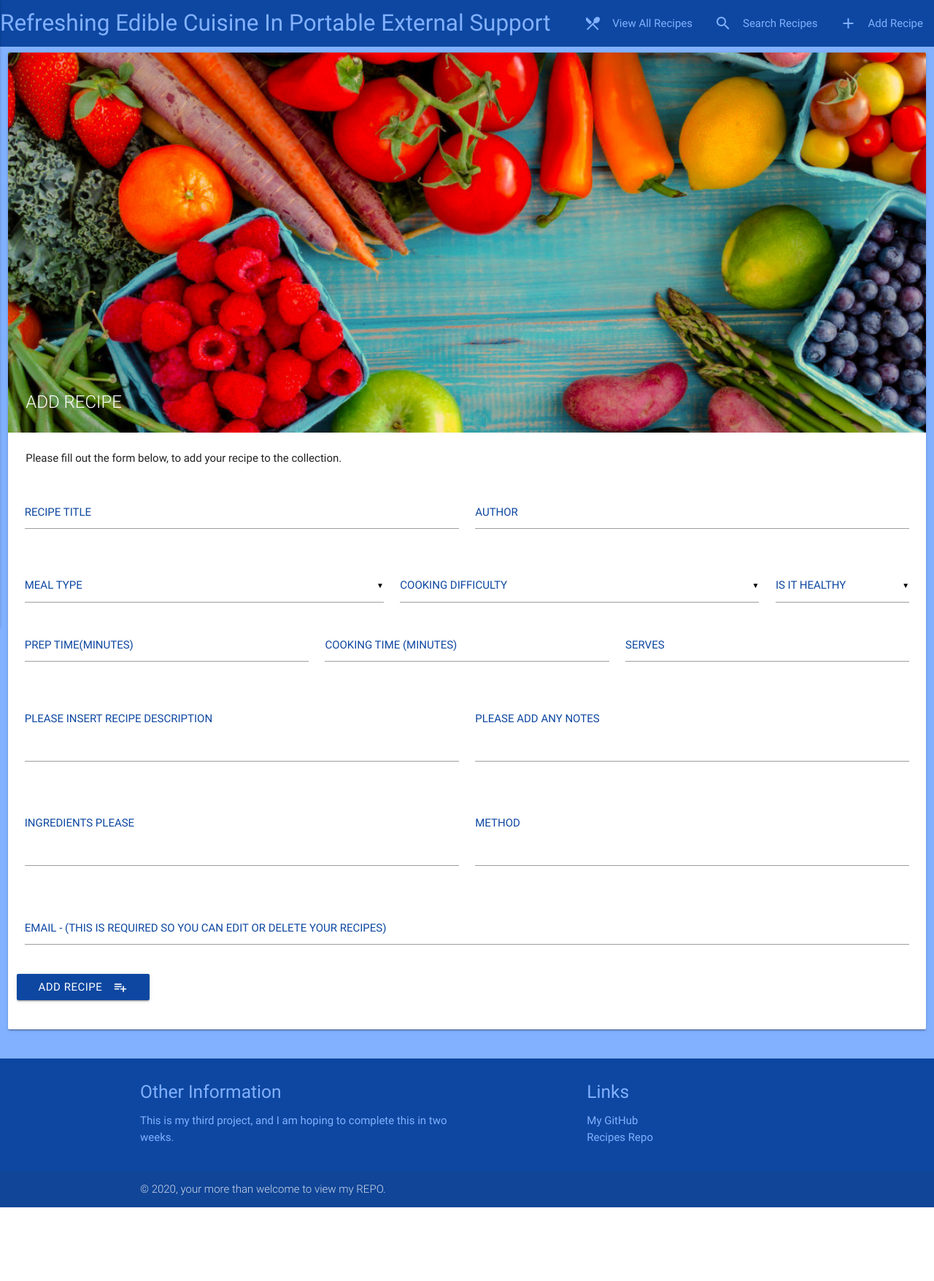
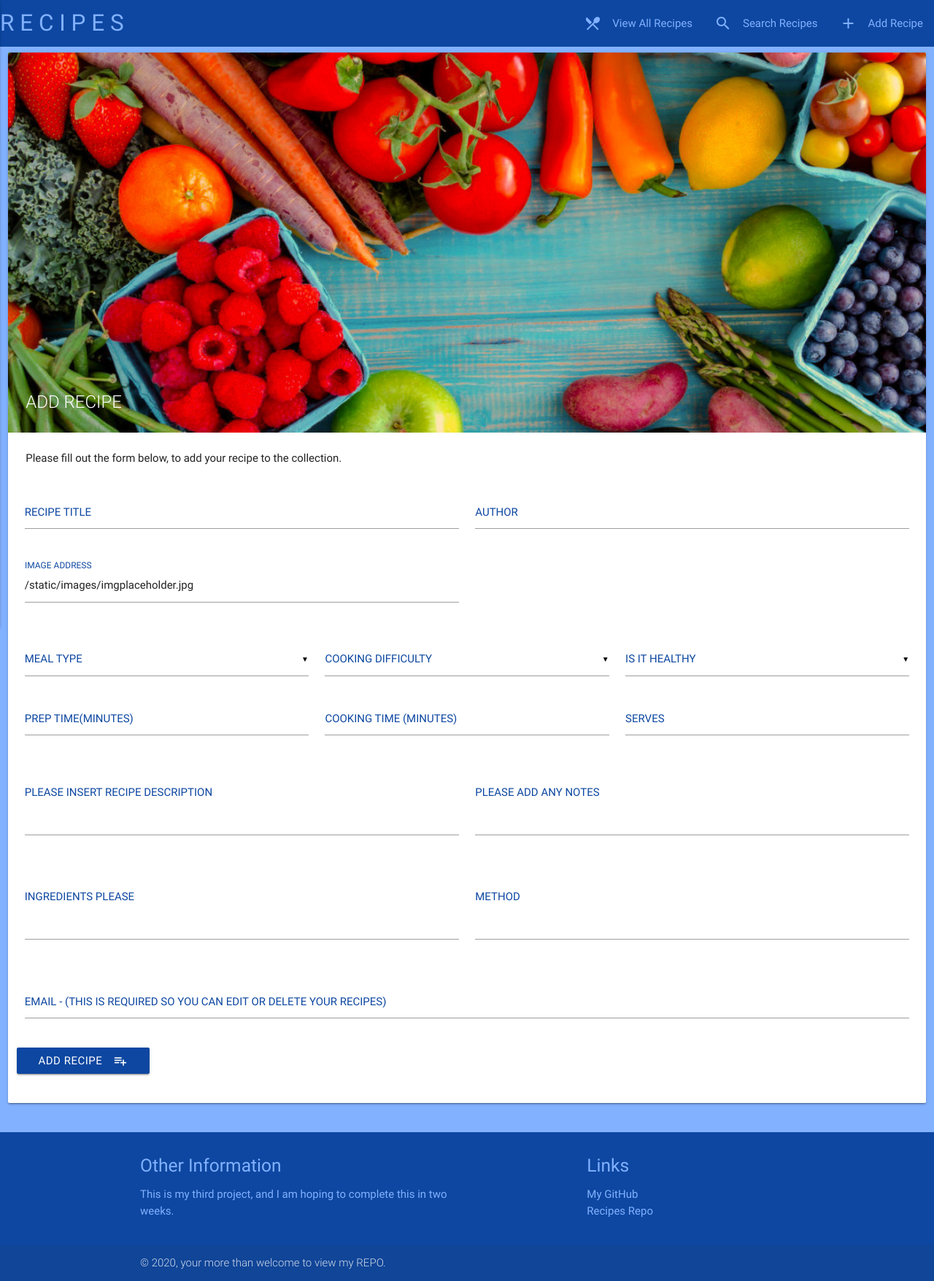
Before and after one commit to jjackson19862017/Milestone4_Recipes, a Flask app: page /add_recipe in a window 1280 px wide. Shown: the whole page at 73% size. Before the commit the page ends 1655 px from the top, so only its background shows below. Run offline with Flask 2, Linux system fonts and the light colour scheme; data that the repository does not hold is empty; some libraries are stand-ins or nearby versions.

Commit message:
Added Recipe Image Field, and updated recipes.html

```diff
--- a/app.py
+++ b/app.py
@@ -26,7 +26,7 @@ def add_recipe():
     the_difficulty = mongo.db.difficulty.find()
     the_meal_type = mongo.db.mealtype.find()
     the_healthy = mongo.db.healthy.find()
-    return render_template("addrecipe.html", difficulty = the_difficulty, mealtype = the_meal_type,healthy=the_healthy,  page_title="ADD RECIPE")
+    return render_template("addrecipe.html", difficulty = the_difficulty, mealtype = the_meal_type, healthy=the_healthy,  page_title="ADD RECIPE")
 
 @app.route('/insert_recipe', methods=['POST'])
 def insert_recipe():
@@ -49,6 +49,7 @@ def update_recipe(recipe_id):
     {
         'recipe_name':request.form.get('recipe_name'),
         'author':request.form.get('author'),
+        'recipe_image':request.form.get('recipe_image'),
         'meal_type': request.form.get('meal_type'),
         'difficulty': request.form.get('difficulty'),
         'healthy':request.form.get('healthy'),
--- a/templates/addrecipe.html
+++ b/templates/addrecipe.html
@@ -20,8 +20,15 @@
             </div>
         </div>
         <div class="row">
+            <!--Recipe Image-->
+            <div class="input-field col s6">
+                <input id="recipe_image" name="recipe_image" type="text" value="{{ url_for('static', filename='images/imgplaceholder.jpg')}}">
+                <label for="recipe_image" class="blue-text text-darken-4">Image Address</label>
+            </div>
+        </div>
+        <div class="row">
             <!--Meal Type -->
-            <div class="input-field col s5">
+            <div class="input-field col s4">
                 <select id="meal_type" name="meal_type" class="blue-text text-darken-4">
                       <option value="" disabled selected>MEAL TYPE</option>
                       {% for meal in mealtype %}
@@ -31,7 +38,7 @@
                 <label></label>
             </div>
             <!--Cooking Difficulty-->
-            <div class="input-field col s5">
+            <div class="input-field col s4">
                 <select id="difficulty" name="difficulty" class="blue-text text-darken-4">
                       <option value="" disabled selected>COOKING DIFFICULTY</option>
                       {% for diff in difficulty %}
@@ -41,7 +48,7 @@
                 <label></label>
             </div>
             <!--Is it Healthy-->
-            <div class="input-field col s2">
+            <div class="input-field col s4">
                 <select id="healthy" name="healthy" class="blue-text text-darken-4">
                       <option value="" disabled selected>IS IT HEALTHY</option>
                       {% for heal in healthy %}
--- a/templates/base.html
+++ b/templates/base.html
@@ -17,7 +17,7 @@
     <nav>
         <!--    Nav Bar at the top of the window     -->
         <div class="nav-wrapper blue darken-4">
-            <a href="{{ url_for('index') }}" class="brand-logo blue-text text-accent-1">Refreshing Edible Cuisine In Portable External Support</a>
+            <a href="{{ url_for('index') }}" class="brand-logo blue-text text-accent-1">R E C I P E S</a>
             <a href="#" data-activates="slide-out" class="button-collapse"><i class="material-icons">menu</i></a>
             <!--    Side Loading Nav Bar Hamburger symbol   -->
             <ul id="nav-mobile" class="right hide-on-med-and-down">
```
Also changed, not shown: templates/editrecipe.html (+7 -0 lines), templates/recipes.html (+15 -10 lines), README.md, static/images/imgplaceholder.jpg (added).
